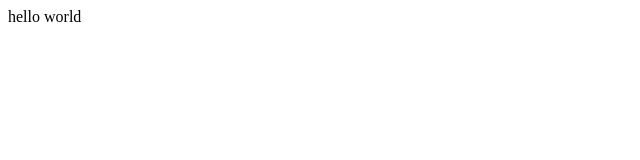
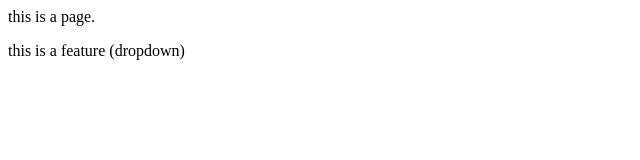
Before and after one commit to Prarthana25305/Euphoria_07, a plain HTML site: page index.html in a window 1280 px wide. Shown: the whole page, without its empty margins (0-640 px from the left). Drawn offline with Linux system fonts and the light colour scheme.

Commit message:
Add new paragraph

```diff
--- /dev/null
+++ b/git.css
@@ -0,0 +1,3 @@
+p{
+    color: red;
+}
--- a/index.html
+++ b/index.html
@@ -1 +1,2 @@
-<p>hello world</p>
+<p>this is a page.</p>
+<p>this is a feature (dropdown)</p>
```
